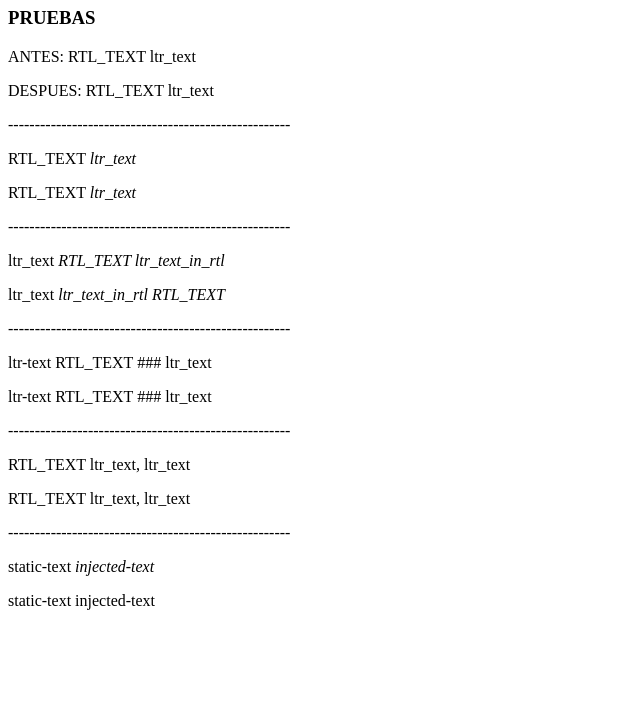
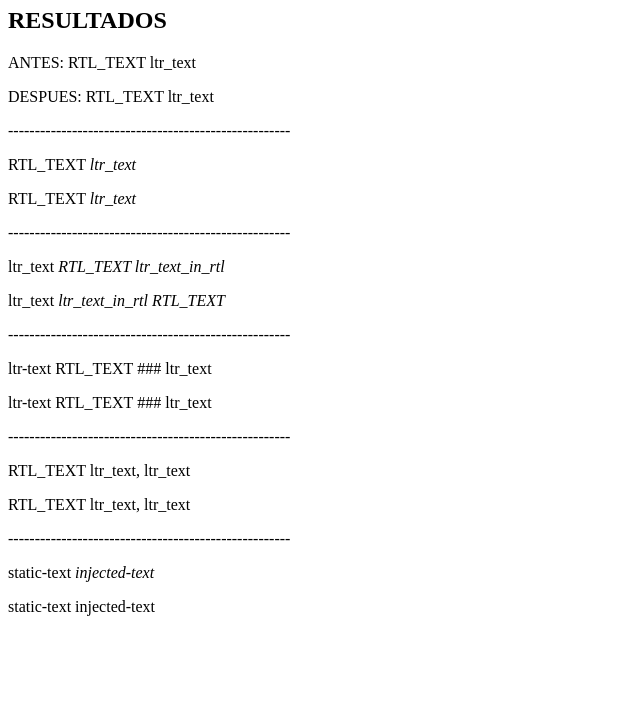
Before and after one commit to ASVGitproy/TesisGit, a plain HTML site: page index.html in a window 1280 px wide. Shown: the part 73-800 px from the top of the page, without its empty margins (0-640 px from the left). Drawn offline with Linux system fonts and the light colour scheme.

Commit message:
Update index.html

```diff
--- a/index.html
+++ b/index.html
@@ -6,7 +6,7 @@
 </head>
 <body>
     <H1>PREUBAS</H1>
-    <H3>PRUEBAS</H3>
+    <H2>RESULTADOS</H2>
     <p>ANTES: RTL_TEXT ltr_text</p>
     <p>DESPUES: RTL_TEXT <span dir="ltr" lang="en">ltr_text</span></p>
     <P>-----------------------------------------------------</P>
```
